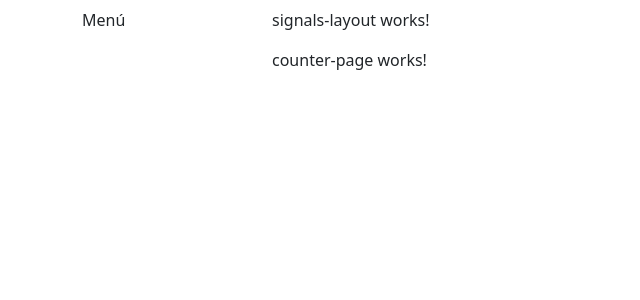
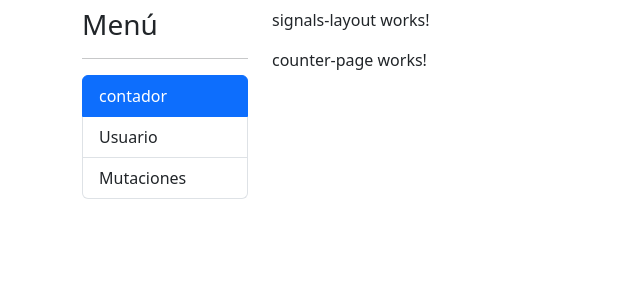
Before and after one commit to diemedina7/directivasSignals-App, an Angular app: page /signals/counter in a window 1280 px wide. Shown: the top 300 px of the page, without its empty margins (0-640 px from the left). Built offline with nearby package versions, Linux system fonts and the light colour scheme.

Commit message:
sidemenu - signals

```diff
--- /dev/null
+++ b/src/app/signals/components/side-menu/side-menu.component.css
@@ -0,0 +1,3 @@
+li {
+  cursor: pointer;
+}
--- /dev/null
+++ b/src/app/signals/components/side-menu/side-menu.component.html
@@ -0,0 +1,8 @@
+<ul class="list-group">
+  <li *ngFor="let item of menuItems"
+    [routerLink]="[item.route]"
+    routerLinkActive="active"
+    class="list-group-item">
+    {{ item.title }}
+  </li>
+</ul>
--- /dev/null
+++ b/src/app/signals/components/side-menu/side-menu.component.ts
@@ -0,0 +1,20 @@
+import { Component } from '@angular/core';
+
+interface MenuItem {
+  title: string,
+  route: string
+}
+
+@Component({
+  selector: 'side-menu',
+  templateUrl: './side-menu.component.html',
+  styleUrls: ['./side-menu.component.css']
+})
+export class SideMenuComponent {
+
+  public menuItems: MenuItem[] = [
+    { title: 'contador',    route: 'counter' },
+    { title: 'Usuario',     route: 'user-info' },
+    { title: 'Mutaciones',  route: 'properties' },
+  ]
+}
--- a/src/app/signals/layout/signals-layout/signals-layout.component.html
+++ b/src/app/signals/layout/signals-layout/signals-layout.component.html
@@ -1,7 +1,9 @@
 <div class="row mt-2">
 
   <div class="col-2">
-    Menú
+    <h3>Menú</h3>
+    <hr>
+    <side-menu/>
   </div>
 
   <div class="col-10">
--- a/src/app/signals/signals.module.ts
+++ b/src/app/signals/signals.module.ts
@@ -6,6 +6,7 @@
 import { CounterPageComponent } from './pages/counter-page/counter-page.component';
 import { UserInfoPageComponent } from './pages/user-info-page/user-info-page.component';
 import { PropertiesPageComponent } from './pages/properties-page/properties-page.component';
+import { SideMenuComponent } from './components/side-menu/side-menu.component';
 
 
 @NgModule({
@@ -13,7 +14,8 @@
     SignalsLayoutComponent,
     CounterPageComponent,
     UserInfoPageComponent,
-    PropertiesPageComponent
+    PropertiesPageComponent,
+    SideMenuComponent
   ],
   imports: [
     CommonModule,
```
